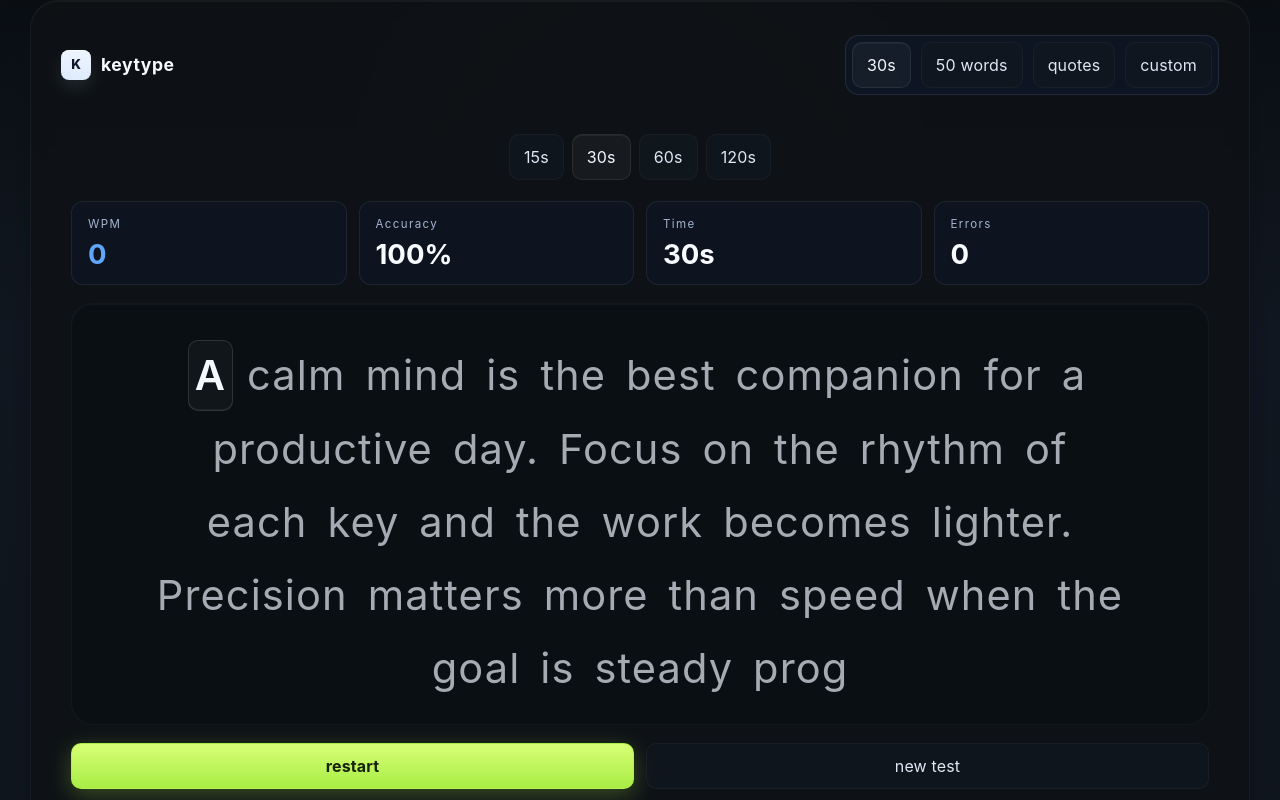
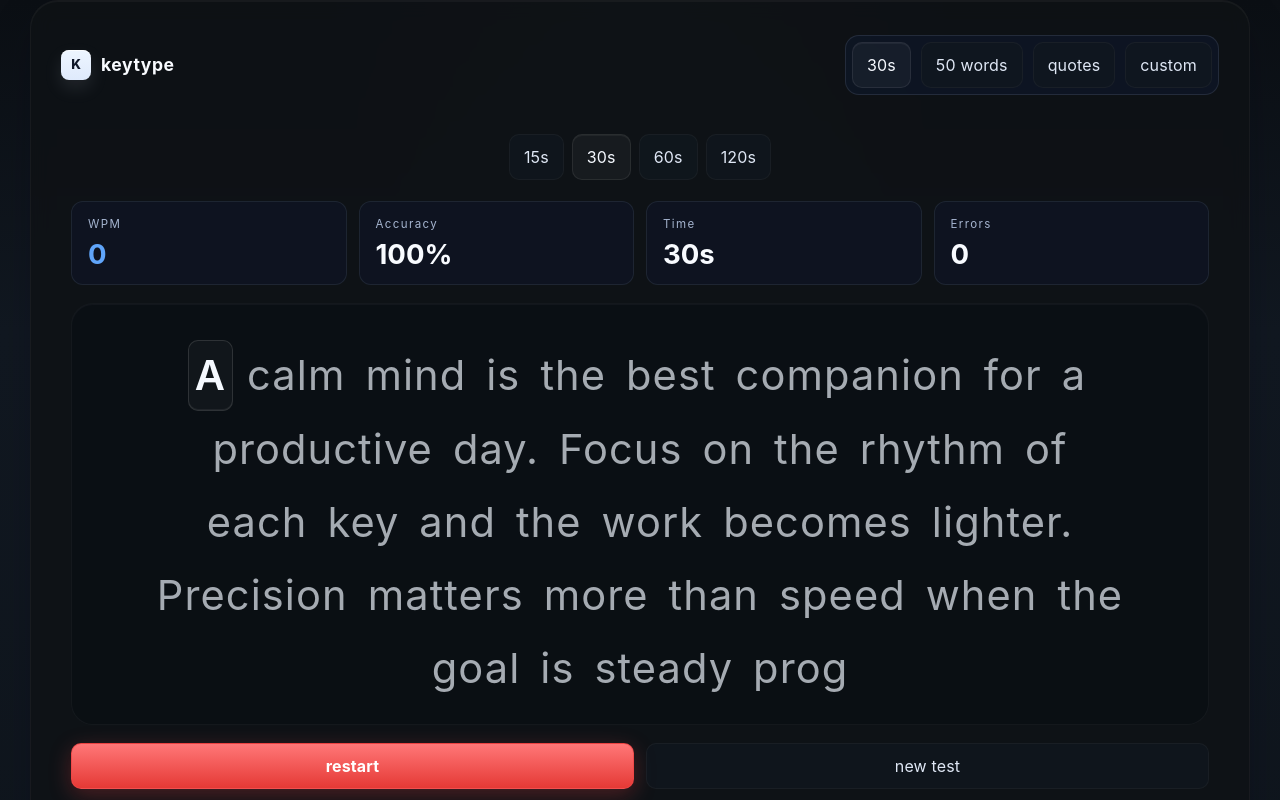
Before and after one commit to Zestojomoc/KEYBOARDTYPE, a React (Vite) app: page / in a window 1280 px wide. Shown: the top 800 px of the page. Built offline with nearby package versions, Linux system fonts and the light colour scheme.

Commit message:
Change restart buttons to red

```diff
--- a/src/App.css
+++ b/src/App.css
@@ -276,11 +276,11 @@
 }
 
 .action-button.primary {
-  background: linear-gradient(180deg, #d8ff75, #a8ed45);
-  border-color: rgba(168, 237, 69, 0.72);
-  color: #17220b;
+  background: linear-gradient(180deg, #ff7777, #e53935);
+  border-color: rgba(239, 68, 68, 0.78);
+  color: #fff;
   font-weight: 700;
-  box-shadow: 0 6px 22px rgba(168, 237, 69, 0.28);
+  box-shadow: 0 6px 22px rgba(239, 68, 68, 0.28);
 }
 
 .summary-panel {
```
